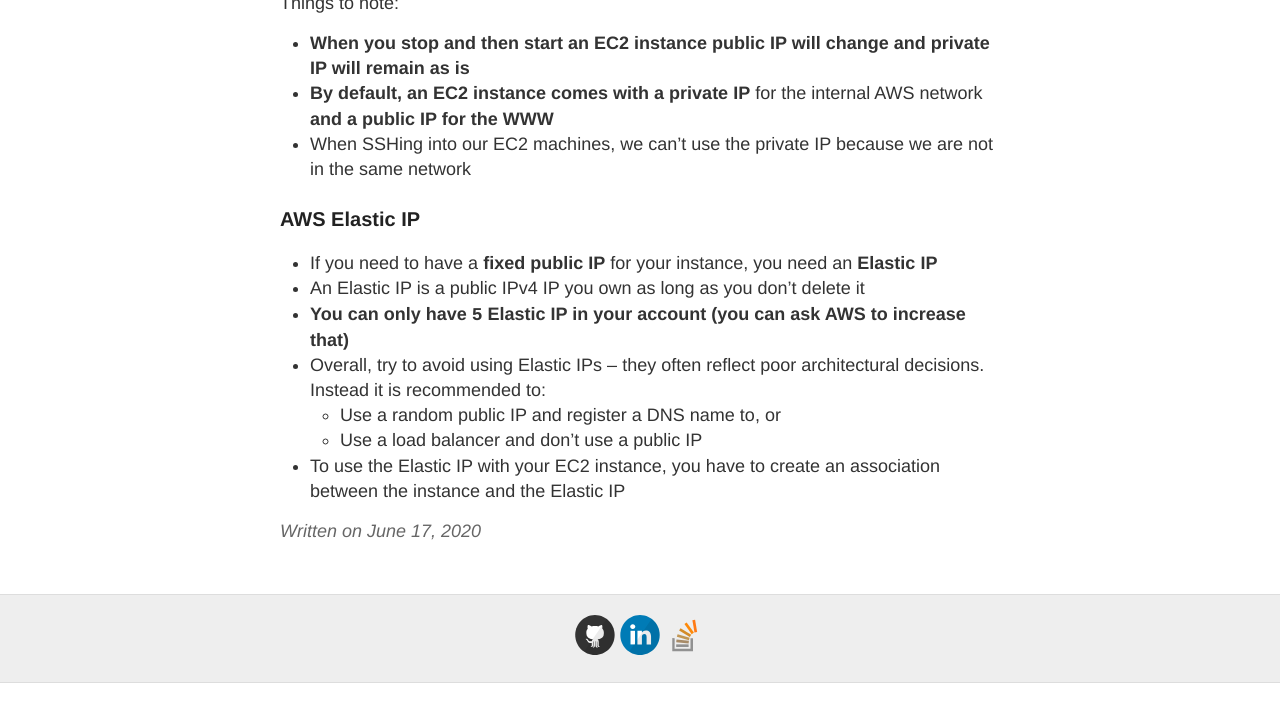
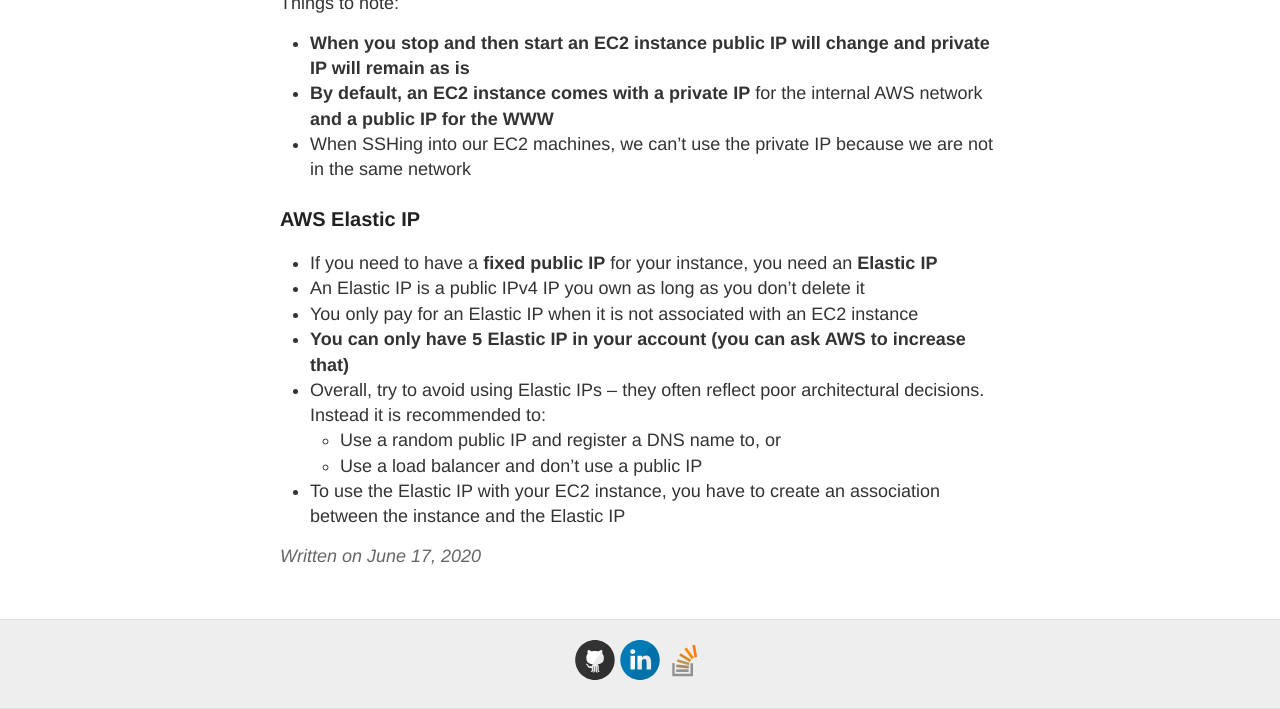
Before and after one commit to gutucristian/gutucristian.github.io, a Jekyll site: the page built from _posts/2020-06-17-Amazon-Web-Services-(AWS).md, in a window 1280 px wide and 900 px high, scrolled down 6839 px, cut to the strip 191-900 px from the top of the window. Built offline with Jekyll 4.4.1, drawn with Linux system fonts in a browser that asks for light colours; our own code applies the rules of GitHub Pages for plain Markdown files; before the commit the page ends 7713 px from its top, so only the background shows below that.

Commit message:
Update 2020-06-17-Amazon-Web-Services-(AWS).md

```diff
--- a/_posts/2020-06-17-Amazon-Web-Services-(AWS).md
+++ b/_posts/2020-06-17-Amazon-Web-Services-(AWS).md
@@ -178,6 +178,7 @@
 
 - If you need to have a **fixed public IP** for your instance, you need an **Elastic IP**
 - An Elastic IP is a public IPv4 IP you own as long as you don't delete it
+- You only pay for an Elastic IP when it is not associated with an EC2 instance
 - **You can only have `5` Elastic IP in your account (you can ask AWS to increase that)**
 - Overall, try to avoid using Elastic IPs -- they often reflect poor architectural decisions. Instead it is recommended to:
   - Use a random public IP and register a DNS name to, or
```
